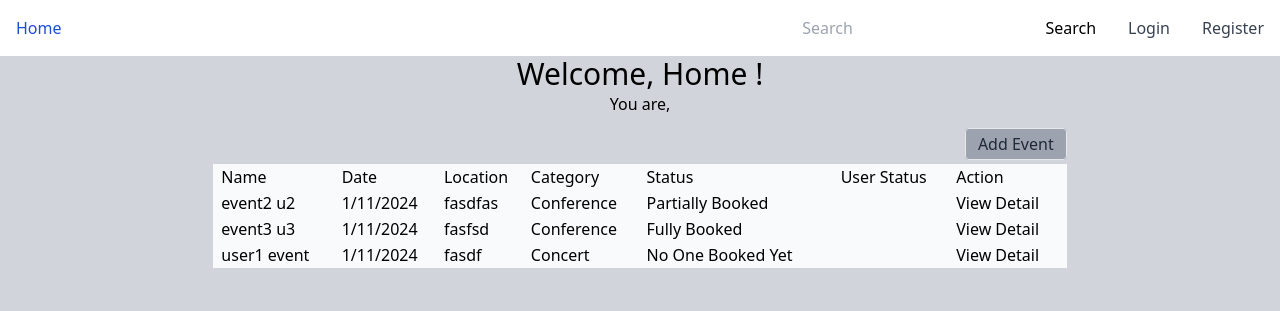
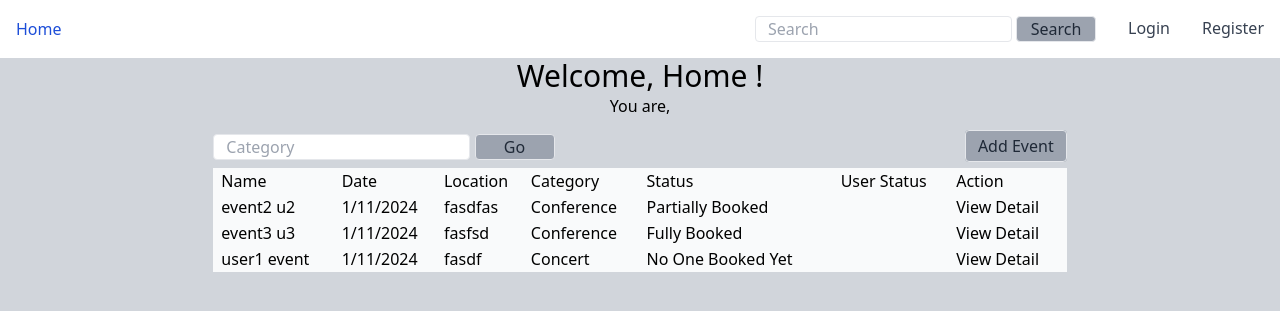
Before and after one commit to itsbarai045/dj_m20_assign_04, a Django app: page / in a window 1280 px wide. Shown: the top 311 px of the page. Run offline with Django 5.2, Linux system fonts and the light colour scheme; data comes from the database, SQL or seed files in the repository; both versions use the stored data as it was after the commit; some libraries are stand-ins or nearby versions.

Commit message:
catergoy filter added

```diff
--- a/event/templates/event/home.html
+++ b/event/templates/event/home.html
@@ -3,18 +3,35 @@
 
 {% block content %}
 <p class="text-3xl text-center">Welcome, Home !</p>
-<p class="text-center pb-4"> {% if request.user %}  You are, {{ request.user.username }} {% else %} You are not registered user {% endif %} </p>
+<p class="text-center pb-4"> {% if request.user %} You are, {{ request.user.username }} {% else %} You are not
+    registered user {% endif %} </p>
 
 <div class="flex justify-center w-full ">
     <div class=" flex justify-center w-2/3">
         <div class="flex flex-col w-full gap-2">
-            <div class="text-right "><a href="{% url 'add_event' %}"
+            <div class="flex justify-between">
+                <form class="d-flex" method="get" action="{% url 'home' %}">
+                    <input
+                      class="border rounded px-3"
+                      type="text"
+                      placeholder="Category"
+                      aria-label="text"
+                      name="category"
+                    />
+                    <button class="px-3 bg-gray-400 text-gray-800 border rounded hover:text-gray-100 hover:bg-blue-400 w-20 " type="submit">
+                      Go
+                    </button>
+                  </form>
+                  <div class="text-right">
+                <a href="{% url 'add_event' %}"
                     class="px-3 py-1 bg-gray-400 text-gray-800 border rounded hover:text-gray-100 hover:bg-blue-400 w-20 ">
-                    Add Event </a></div>
+                    Add Event </a>
+                </div>
+            </div>
 
             <table class="table-auto p-4 bg-gray-50">
                 <thead>
-                    <td class="ps-2" >Name</td>
+                    <td class="ps-2">Name</td>
                     <td>Date</td>
                     <td>Location</td>
                     <td>Category</td>
@@ -42,7 +59,7 @@
                         </td>
                         <td>
 
-                                <a href="{% url 'view_event' x.id %}">View Detail </a>
+                            <a href="{% url 'view_event' x.id %}">View Detail </a>
 
 
                         </td>
--- a/event/templates/nav.html
+++ b/event/templates/nav.html
@@ -22,13 +22,13 @@
 
           <form class="d-flex" method="get" action="{% url 'home' %}">
             <input
-              class="form-control me-2"
+              class="border rounded px-3"
               type="search"
               placeholder="Search"
               aria-label="Search"
               name="search"
             />
-            <button class="btn btn-outline-success" type="submit">
+            <button class="px-3 bg-gray-400 text-gray-800 border rounded hover:text-gray-100 hover:bg-blue-400 w-20 " type="submit">
               Search
             </button>
           </form>
--- a/event/views.py
+++ b/event/views.py
@@ -7,10 +7,13 @@ from . import forms, models
 # Create your views here.
 def home_view(request):
     query = request.GET.get('search')
-    print(request.user.is_superuser)
+    category = request.GET.get('category')
 
     if query:
         events =models.Event.objects.filter(name__icontains=query) | models.Event.objects.filter(date__icontains=query) | models.Event.objects.filter(location__icontains=query)
+        events = events.distinct()
+    elif category:
+        events =models.Event.objects.filter(category__name__icontains=category)
         events = events.distinct()
     else:
         events = models.Event.objects.all()
@@ -34,7 +37,8 @@ def home_view(request):
                 x.booked = False
 
     context = {
-        'events': events
+        'events': events,
+
     }
     template_name = "event/home.html"
     return render(request, template_name, context)
```
Also changed, not shown: event/forms.py (+7 -0 lines), db.sqlite3.
